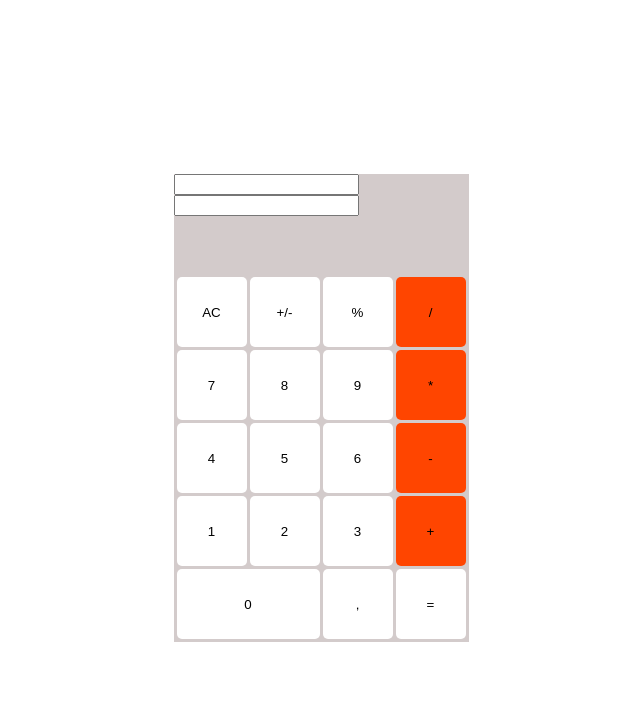
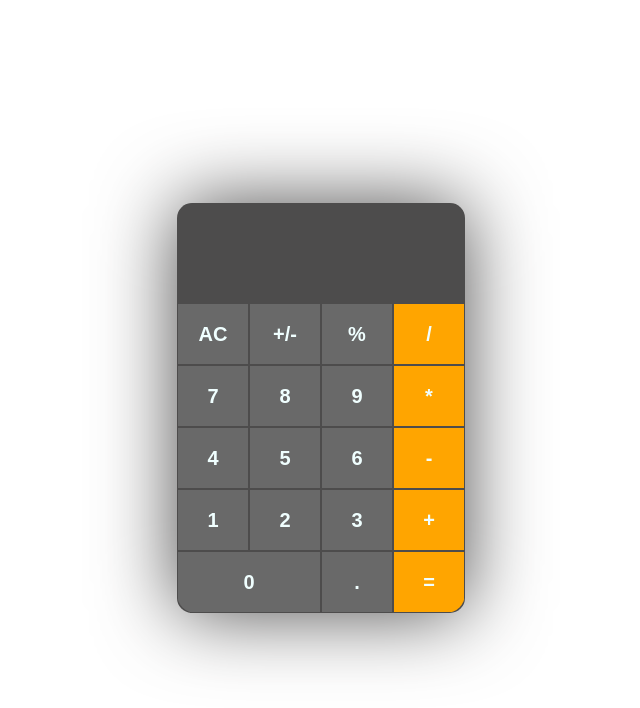
Before and after one commit to viktorykings/calculator, a website built with webpack: page index.html in a window 1280 px wide. Shown: the whole page, without its empty margins (319-959 px from the left). Built offline with nearby package versions, Linux system fonts and the light colour scheme.

Commit message:
feat: change styles

```diff
--- a/index.html
+++ b/index.html
@@ -31,8 +31,8 @@
           <button value="3">3</button>
           <button value="+" class="color-accent">+</button>
           <button class="zero">0</button>
-          <button>,</button>
-          <button value="=">=</button>
+          <button value=".">.</button>
+          <button value="=" class="color-accent">=</button>
         </div>
       </div>
     </main>
--- a/src/style.css
+++ b/src/style.css
@@ -1,9 +1,21 @@
 button{
     width: 70px;
-    height: 70px;
-    background-color: #fff;
+    height: 60px;
+    background-color: #696969;
     border: none;
-    border-radius: 5px;
+    color: azure;
+    font-size: 20px;
+    font-weight: bold;
+}
+input{
+    background: transparent;
+    font-size: 30px;
+    font-weight: bold;
+    border: none;
+    color: azure;
+    text-align: right;
+    padding: 10px 20px;
+    width: -webkit-fill-available;
 }
 main{
     display: flex;
@@ -12,20 +24,24 @@
     height: 100vh;
 }
 .calculator-body{
-    width: 295px;
-    background-color: #d3cbcb;
+    width: 288px;
+    background-color: #4d4c4c;
+    border-radius: 15px;
+    box-shadow: 0 0 80px #4d4c4c;
 }
 .buttons{
     display: flex;
     flex-wrap: wrap;
-    gap: 3px;
-    padding: 3px;
+    gap: 2px;
+    padding: 1px;
+    border-radius: 0 0 19px 19px;
+    overflow: hidden;
 }
 .zero{
-    width: 143px;
+    width: 142px;
 }
 .color-accent{
-    background-color: orangered;
+    background-color: orange;
 }
 .result-container{
     height: 100px;
```
